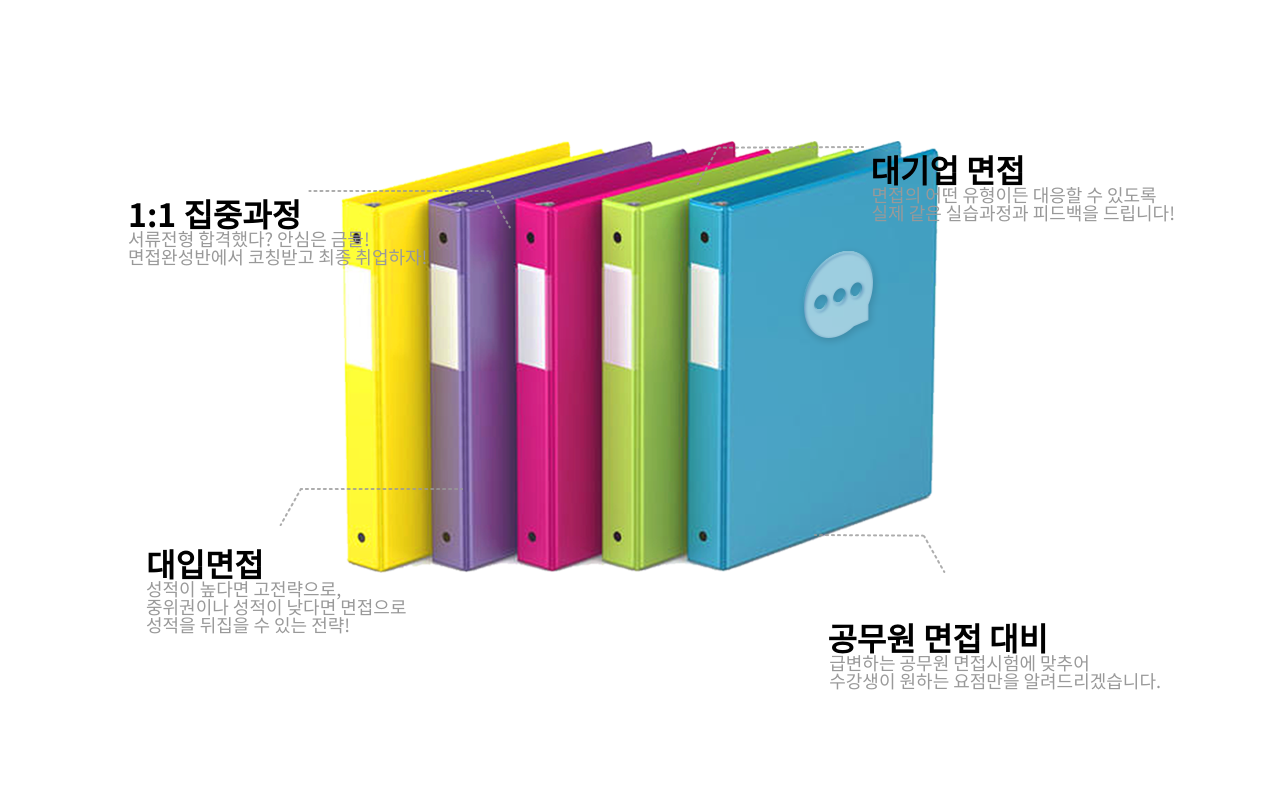
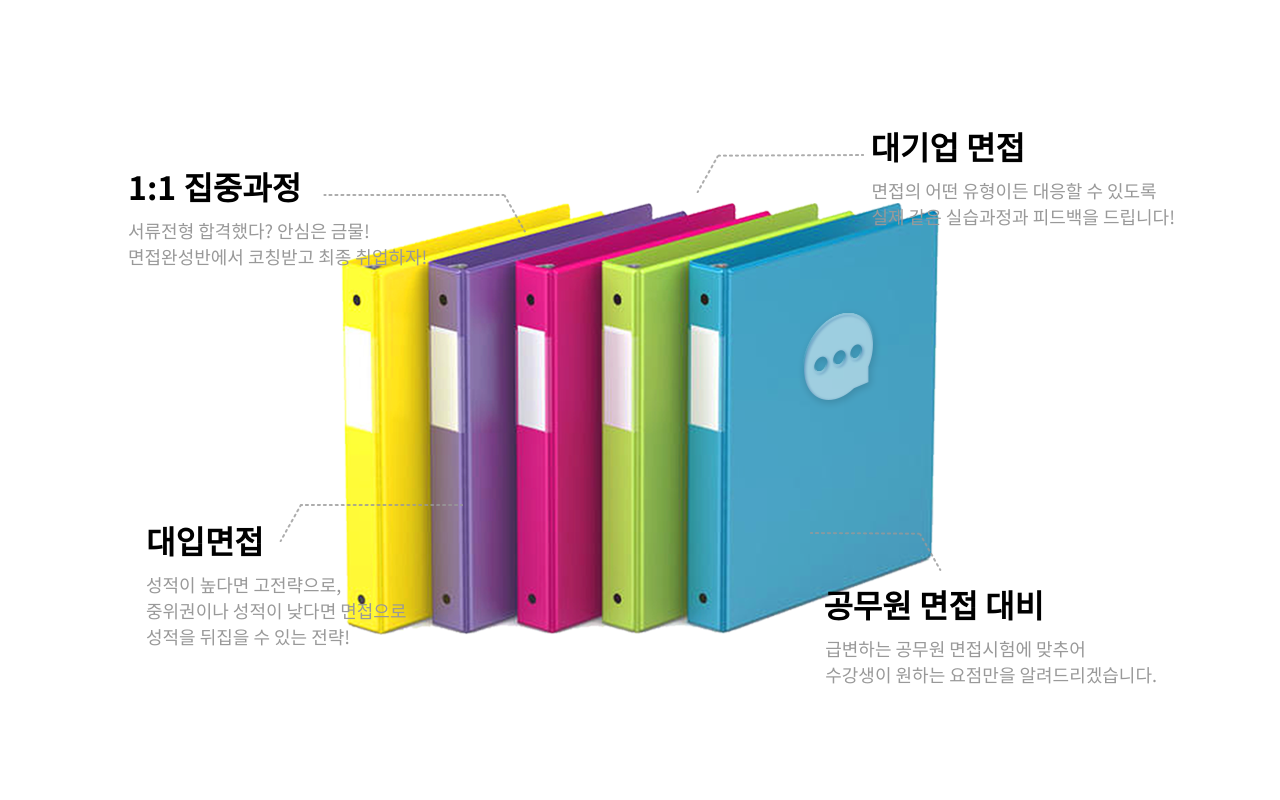
Before and after one commit to Parkminem/answer, a React (Vite) app: page / in a window 1280 px wide. Shown: the part 2700-3500 px from the top of the page. Built offline with nearby package versions, Linux system fonts and the light colour scheme; a web font is replaced by a local one.

Commit message:
main css 수정

```diff
--- a/src/components/home/expection/Expection.module.scss
+++ b/src/components/home/expection/Expection.module.scss
@@ -24,6 +24,7 @@
 					font-weight: 400;
 					font-size: 32px;
 					padding: 15px 45px 15px 45px;
+					letter-spacing: -0.04em;
 				}
 
 				.sub_title {
@@ -31,6 +32,8 @@
 					color: #000000;
 					font-weight: 700;
 					font-size: 68px;
+					line-height: 98px;
+					letter-spacing: -0.04em;
 				}
 
 				.answer {
@@ -38,6 +41,7 @@
 					color: #312fd2;
 					font-weight: 900;
 					font-size: 72px;
+					line-height: 104px;
 				}
 			}
 			.bottom {
@@ -46,24 +50,36 @@
 				}
 				.desc01 {
 					position: absolute;
-					top: 554px;
+					top: 520px;
 					left: 128px;
 					text-align: left;
+					line-height: 46px;
+					.paragraph {
+						margin-top: 8px;
+					}
+					p {
+						line-height: 26px;
+					}
 					img {
 						position: relative;
 						top: -75px;
-						left: 180px;
+						left: 195px;
 					}
 				}
 
 				.desc02 {
 					position: absolute;
-					top: 510px;
+					top: 480px;
 					right: 255px;
 					text-align: right;
+					line-height: 46px;
+					p {
+						line-height: 26px;
+					}
 
 					.paragraph {
 						transform: translate(150px, 0);
+						margin-top: 8px;
 					}
 					img {
 						position: relative;
@@ -74,9 +90,16 @@
 
 				.desc03 {
 					position: absolute;
-					top: 904px;
+					top: 874px;
 					left: 146px;
 					text-align: left;
+					line-height: 46px;
+					.paragraph {
+						margin-top: 8px;
+					}
+					p {
+						line-height: 26px;
+					}
 					img {
 						position: relative;
 						top: -145px;
@@ -86,11 +109,16 @@
 
 				.desc04 {
 					position: absolute;
-					top: 978px;
-					right: 232px;
+					top: 938px;
+					right: 236px;
 					text-align: right;
+					line-height: 46px;
+					p {
+						line-height: 26px;
+					}
 					.paragraph {
 						transform: translate(113px, 0);
+						margin-top: 8px;
 					}
 					img {
 						position: relative;
--- a/src/components/home/teacherList/Profile.module.scss
+++ b/src/components/home/teacherList/Profile.module.scss
@@ -27,6 +27,7 @@
 			font-weight: 700;
 			font-size: 36px;
 			opacity: 0.8;
+			line-height: 52px;
 		}
 
 		.name {
@@ -37,21 +38,20 @@
 			.name_position {
 				font-weight: 400;
 				font-size: 42px;
+				margin-left: 25px;
 			}
 		}
 
 		.recode_box {
 			width: 564px;
-			height: 288px;
 			border-radius: 8px;
-			background: #000000;
-			opacity: 0.45;
+			background-color: rgba(0, 0, 0, 0.45);
 			display: flex;
 			flex-direction: column;
-			margin-right: 65px;
+			margin: 32px 65px 0 0;
+
 			.recode_content {
 				margin: 28px 150px 32px 34px;
-
 				.history {
 					background: #ffffff;
 					border-radius: 20px;
@@ -69,6 +69,9 @@
 					color: #ffffff;
 					text-align: left;
 					margin-top: 22px;
+					line-height: 34px;
+					font-weight: 500;
+					font-size: 20px;
 				}
 			}
 		}
```
